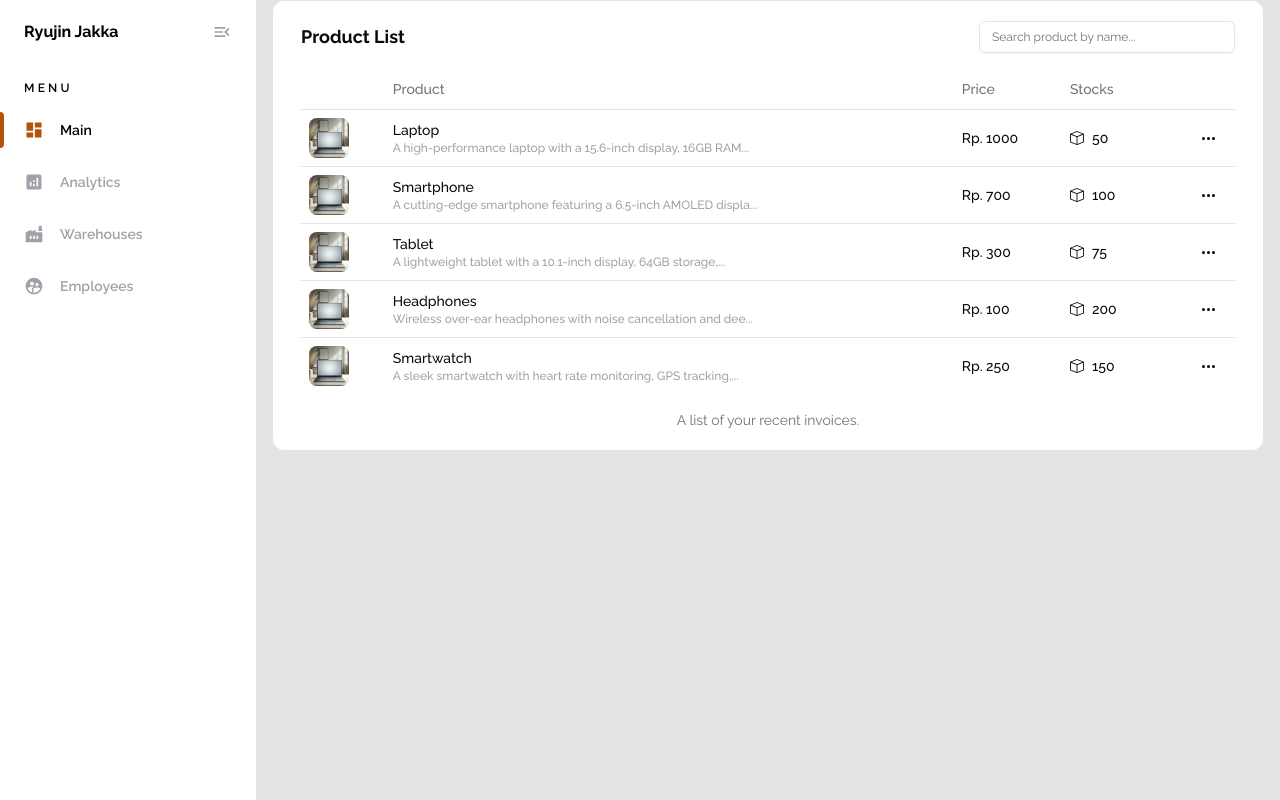
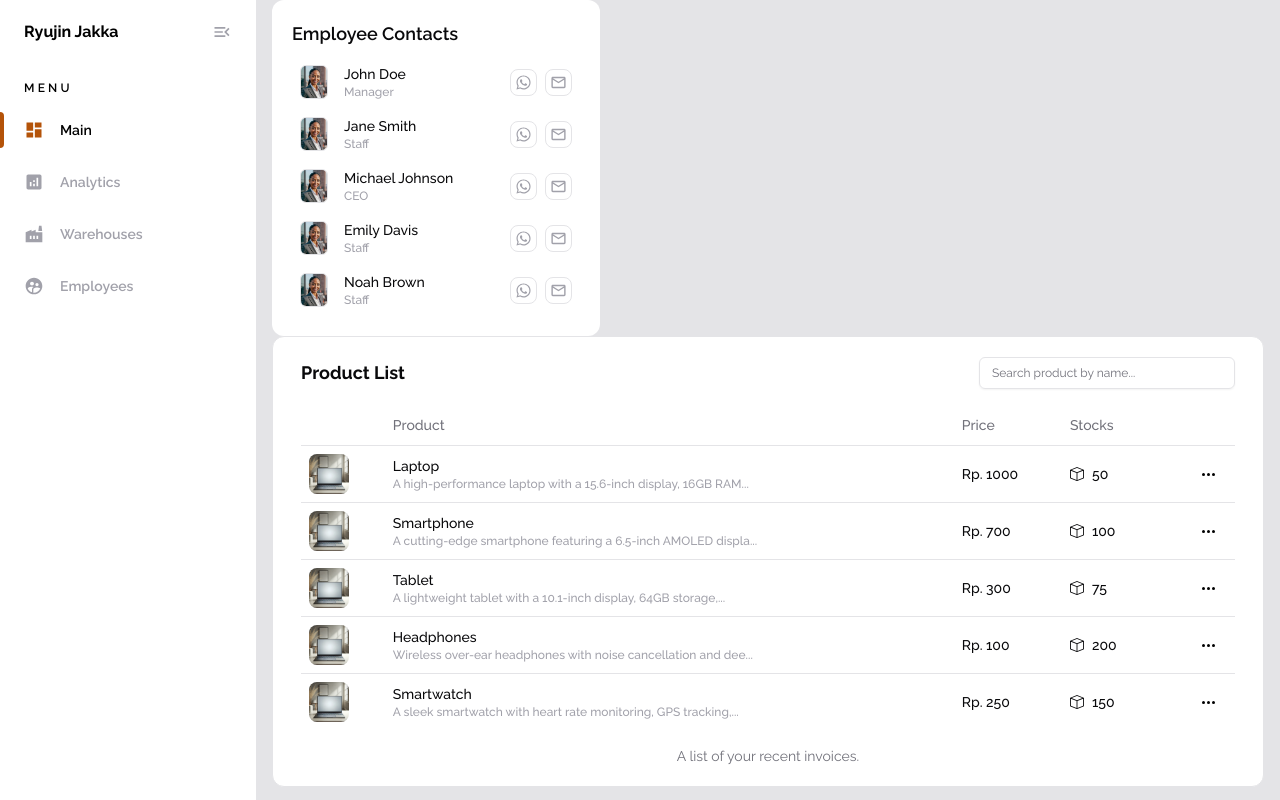
Before and after one commit to RPW-11/inventory-management-frontend, a Next.js app: page /main in a window 1280 px wide. Built offline with nearby package versions, Linux system fonts and the light colour scheme.

Commit message:
feat: add employee contacts components

```diff
--- /dev/null
+++ b/src/app/(dashboard)/main/employee-contacts.tsx
@@ -0,0 +1,37 @@
+import Image from "next/image";
+import { MdOutlineWhatsapp, MdMailOutline } from "react-icons/md";
+
+const employees = [
+    { id: 1, name: "John Doe", position: "Manager", phoneNumber: "123-456-7890" },
+    { id: 2, name: "Jane Smith", position: "Staff", phoneNumber: "987-654-3210" },
+    { id: 3, name: "Michael Johnson", position: "CEO", phoneNumber: "555-1212" },
+    { id: 4, name: "Emily Davis", position: "Staff", phoneNumber: "777-888-9999" },
+    { id: 7, name: "Noah Brown", position: "Staff", phoneNumber: "333-222-1111" }
+  ];
+
+const EmployeeContacts = () => {
+  return (
+    <div className="bg-white rounded-xl p-5 w-fit">
+        <h2 className="text-lg font-semibold">Employee Contacts</h2>
+        <ul className="flex flex-col mt-2">
+            { employees.map(employee => (
+                <div className="flex items-center justify-between w-72 rounded-lg p-2 flex text-sm font-medium cursor-pointer transition-all duration-300 hover:scale-105 hover:shadow-md hover:shadow-amber-700/10" key={employee.id}>
+                    <div className="flex items-center gap-4">
+                        <Image src={"/avatars/default_avatar.webp"} alt="profile_default" width={28} height={28} className="border rounded-md"/>
+                        <div>
+                            { employee.name }
+                            <h3 className="text-xs text-zinc-400">{ employee.position }</h3>
+                        </div>
+                    </div>
+                    <div className="flex items-center gap-2 text-zinc-400">
+                        <div className="border rounded-lg p-1 hover:text-amber-700 hover:border-amber-700 cursor-pointer"><MdOutlineWhatsapp size={17}/></div>
+                        <div className="border rounded-lg p-1 hover:text-amber-700 hover:border-amber-700 cursor-pointer"><MdMailOutline size={17}/></div>
+                    </div>
+                </div>
+            ))}
+        </ul>
+    </div>
+  )
+}
+
+export default EmployeeContacts
--- a/src/app/(dashboard)/main/page.tsx
+++ b/src/app/(dashboard)/main/page.tsx
@@ -1,8 +1,10 @@
 import ProductList from "./product-list"
+import EmployeeContacts from "./employee-contacts"
 
 const MainPage = () => {
   return (
     <div className="">
+        <EmployeeContacts/>
         <ProductList/>
     </div>
   )
```
Also changed, not shown: public/avatars/default_avatar.webp (added).
